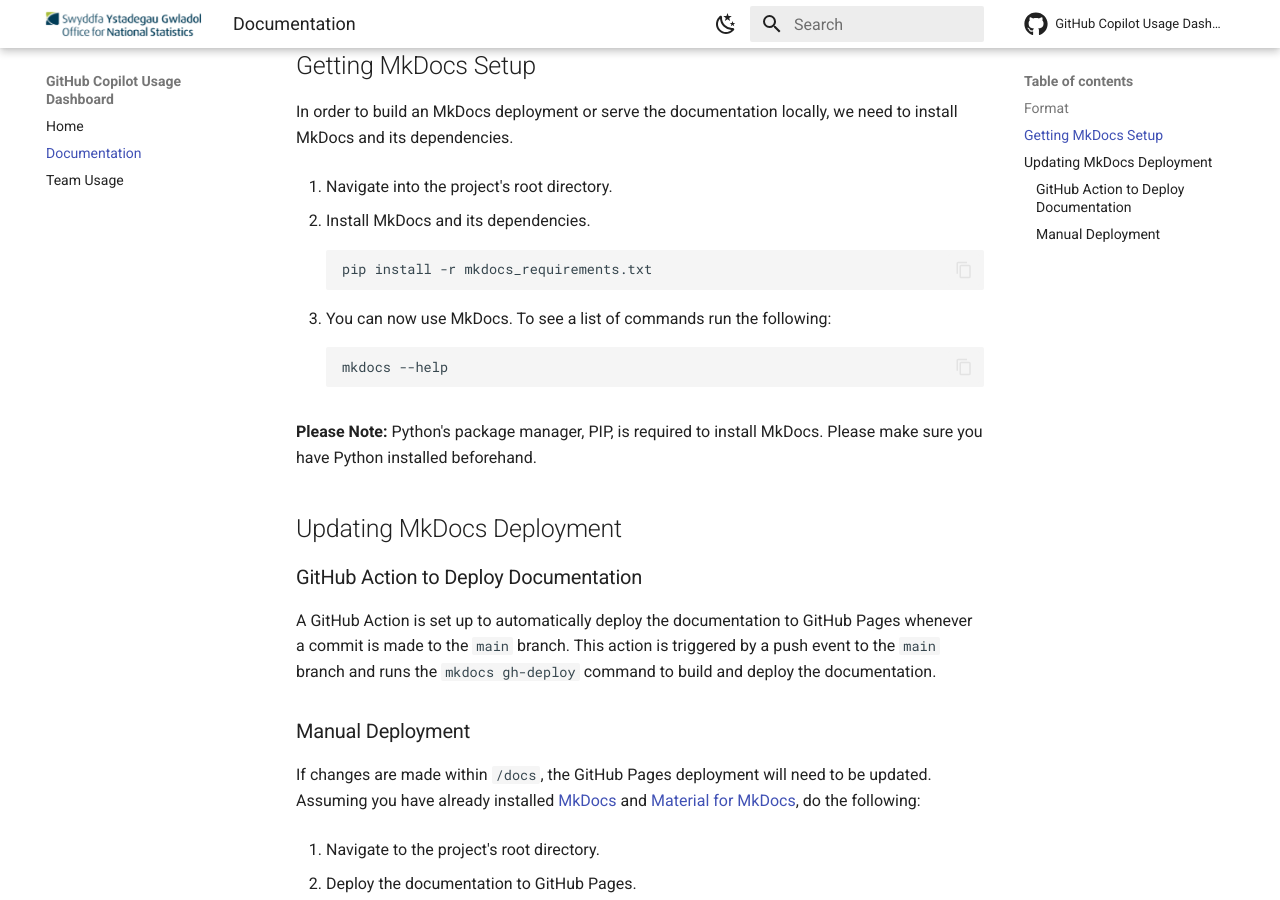
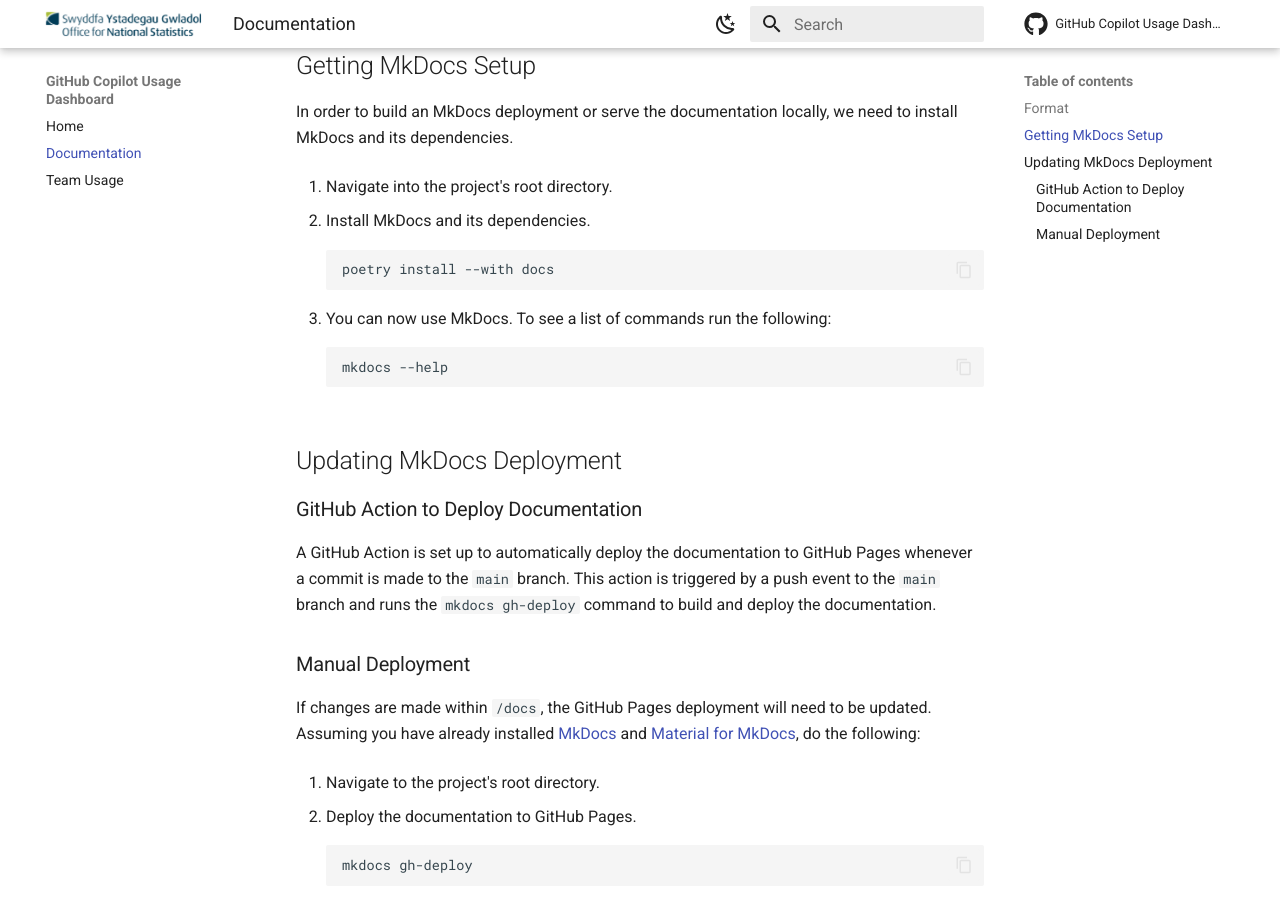
Before and after one commit to ONS-Innovation/github-copilot-usage-dashboard, an MkDocs documentation site: the page built from docs/documentation.md, in a window 1280 px wide and 900 px high, scrolled down 883 px. Built offline with MkDocs 1.6.1 and Material for MkDocs 9.7.7, drawn with Linux system fonts in a browser that asks for light colours; comment, search, counter and statistics services are not loaded.

Commit message:
Use Poetry for mkdocs - Delete requirements txt file - Update deployment workflow - Update setup documentation

````diff
--- a/docs/documentation.md
+++ b/docs/documentation.md
@@ -35,7 +35,7 @@
 2. Install MkDocs and its dependencies.
 
     ```bash
-    pip install -r mkdocs_requirements.txt
+    poetry install --with docs
     ```
 
 3. You can now use MkDocs. To see a list of commands run the following:
@@ -43,8 +43,6 @@
     ```bash
     mkdocs --help
     ```
-
-**Please Note:** Python's package manager, PIP, is required to install MkDocs. Please make sure you have Python installed beforehand.
 
 ## Updating MkDocs Deployment
 
--- a/mkdocs_requirements.txt
+++ /dev/null
@@ -1,3 +0,0 @@
-mkdocs==1.6.1
-mkdocs-material==9.5.34
-mkdocstrings-python==1.11.1
````
Also changed, not shown: 2 other files.
